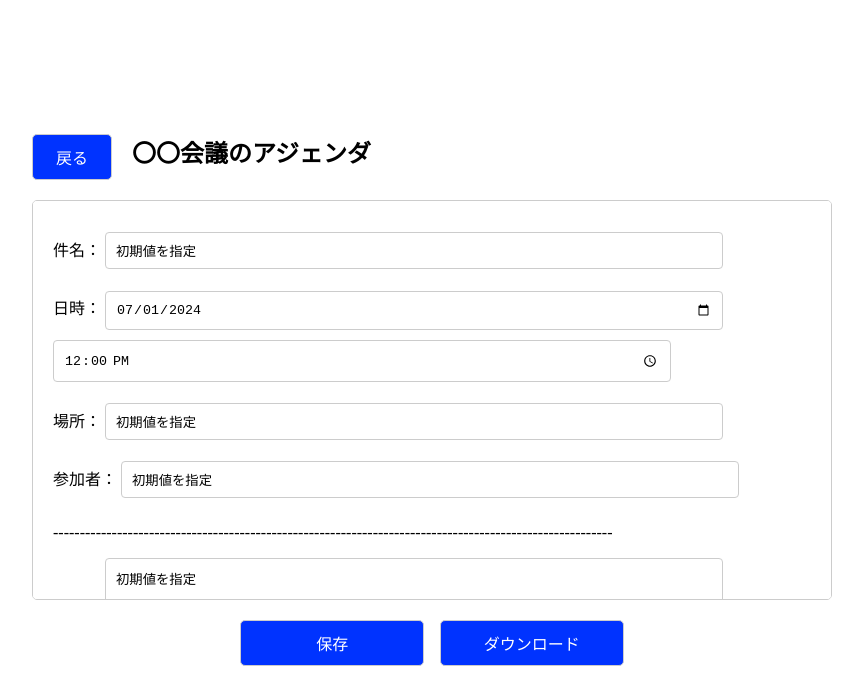
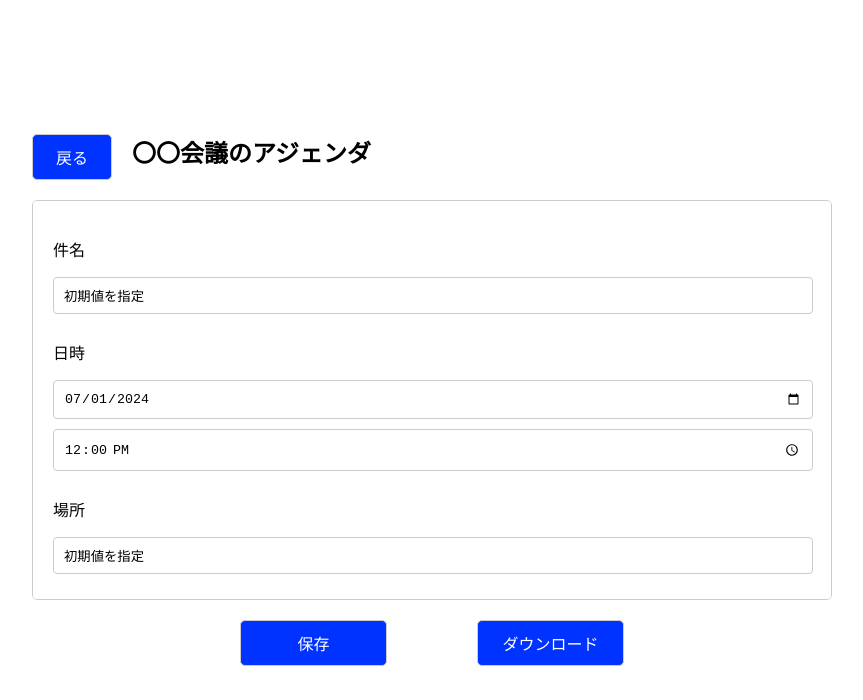
Before and after one commit to shimadakakeru/PBL, a plain HTML site: page agenda.html in a window 1280 px wide. Shown: the whole page, without its empty margins (208-1071 px from the left). Drawn offline with Linux system fonts and the light colour scheme.

Commit message:
agenda完成

```diff
--- a/agenda.html
+++ b/agenda.html
@@ -12,28 +12,22 @@
     </div>
     <div class="cont">
     <div class="container">
-        <p>件名：</p>
+        <p>件名</p>
         <input type="text" id="mtgTitle" name="mtgTitle" value="初期値を指定">
-        <br>
-        <p>日時：</p>
+        <p>日時</p>
         <input type="date" id="start" name="trip-start" value="2024-07-01" min="2024-07-01" max="2030-12-31">
-        <br>
         <input type="time" id="mtgTime" name="mtgTime" value="12:00">
-        <br>
-        <p>場所：</p>
+        <p>場所</p>
         <input type="text" name="mtgPlace" value="初期値を指定">
-        <br>
-        <p>参加者：</p>
+        <p>参加者</p>
         <input type="text" name="mtgPlace" value="初期値を指定"><!--１行に対応-->
-        <br>
         <p>---------------------------------------------------------------------------------------------------------</p>
-        <br>
-        <p>概要：</p>
+        <p>概要</p>
         <textarea name="mtgTopic" rows="5">初期値を指定</textarea><br><!--複数行に対応-->
     </div>
     </div>
     <div class="two_button">
-        <input type="button" onclick="location.href='home.html'" value="保存">
+        <input type="button" onclick="location.href='home.html'" class="load" value="保存">
         <input type="button" onclick="location.href='home.html'" value="ダウンロード">
     </div>
 </body>
--- a/css/agenda.css
+++ b/css/agenda.css
@@ -54,20 +54,29 @@ body {
 
 .two_button {
     display: flex;
-    justify-content: space-between;
+    justify-content: space-between; /* 均等な間隔でコンテンツを横並びにする */
     width: 30%;/* ボタンの大きさ(幅) */
     max-width: 800px;
 }
 
+.load{
+	margin-right: 50px;
+}
+
 .two_button input {
     width: 48%; /* ボタンの幅(大きさ)を調整 */
-    padding: 10px;
+    padding: 10px; /* ボタン縦幅 */
     font-size: 16px;
     border: 1px solid #ccc;
     border-radius: 5px;
     background-color: #0033ff;
     color: #fff;
     cursor: pointer;
+    margin-right: 90px; /* 追加: ボタンの間にマージンを追加 */
+}
+
+.two_button input:last-child {
+    margin-right: 0; /* 追加: 最後のボタンのマージンをリセット */
 }
 
 .two_button input:hover {
@@ -80,17 +89,20 @@ body {
     width: 100%;
 }
 
-p{
+/*p{
 	display: inline-block;
+}*/
+
+
+.load{
 }
-
 
 /* 入力フィールド */
 input[type="text"],
 input[type="date"],
 input[type="time"],
 textarea{
-  width: calc(80% - 10px);
+  width: calc(100% - 20px);
   padding: 10px;
   margin-bottom: 10px;
   border: 1px solid #ccc;
```
Also changed, not shown: compRegistar.html (+3 -3 lines).
